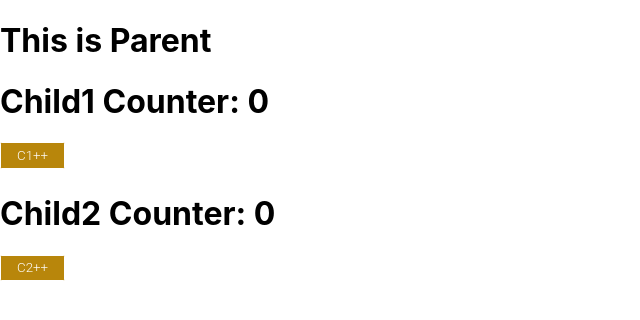
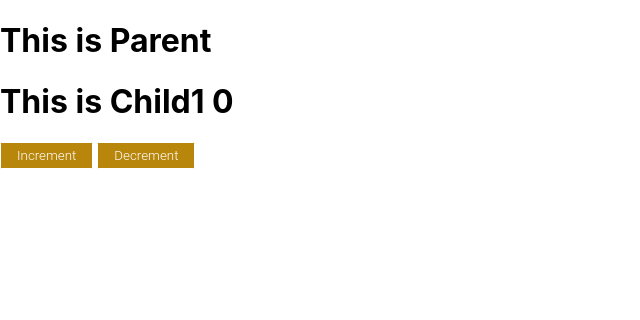
Before and after one commit to MuhammadTalhaRao/boot-camp_v2, a React (Create React App) app: page / in a window 1280 px wide. Shown: the top 320 px of the page, without its empty margins (0-640 px from the left). Built offline with nearby package versions, Linux system fonts and the light colour scheme.

Commit message:
improved counter

```diff
--- a/src/CounterHook.js
+++ /dev/null
@@ -1,5 +0,0 @@
-import React, { createContext } from 'react';
-
-const MaCounter = createContext(0);
-
-export default MaCounter;
--- a/src/Parent.js
+++ b/src/Parent.js
@@ -1,19 +1,17 @@
-import React, { Component, useState } from 'react';
+import React, { useState, useContext } from 'react';
 import Child1 from './child1';
-import Child2 from './child2';
-import MaCounter from './CounterHook';
+import Counter_Hook from './contextHook';
 
 function Parent(){
-    let countState = useState(0);
+    let p_counter = useState(0);
 
     return(
+        <Counter_Hook.Provider value = {p_counter} >
         <div>
-            <MaCounter.Provider value = {countState} >
-                <h1>This is Parent</h1>
-                <Child1 />
-                <Child2 />
-            </MaCounter.Provider>
+            <h1>This is Parent</h1>
+            <Child1 />
         </div>
+        </Counter_Hook.Provider>
     );
 }
 
--- a/src/child1.js
+++ b/src/child1.js
@@ -1,16 +1,21 @@
 import React, { useContext } from 'react';
-import MaCounter from './CounterHook';
+import Counter_Hook from './contextHook';
 import './button.css';
 
 function Child1(){
-    let counterValue = useContext(MaCounter);
+    let using_c_h = useContext(Counter_Hook);
 
     return(
         <div>
-            <h1>Child1 Counter: {counterValue[0]}</h1>
-            <button className = 'ClassicButton' onClick = {
-                ()=> counterValue[1](++counterValue[0])
-                } >C1++</button>
+            <h1>This is Child1 { using_c_h[0] }</h1>
+            <button
+                onClick = { () => using_c_h[1]( ++using_c_h[0] ) }
+                className = 'ClassicButton'  >
+                    Increment</button>
+            <button
+                onClick = { () => using_c_h[1]( --using_c_h[0] ) }
+                className = 'ClassicButton'  >
+                    Decrement</button>
         </div>
     );
 }
--- a/src/child2.js
+++ b/src/child2.js
@@ -1,16 +1,8 @@
-import React, { useContext } from 'react';
-import MaCounter from './CounterHook';
+import React from 'react';
+import Child1 from './child1';
 
 function Child2(){
-    let couunterValue = useContext(MaCounter);
-    return(
-        <div>
-            <h1>Child2 Counter: {couunterValue[0]}</h1>
-            <button className = 'ClassicButton' onClick = {
-                ()=> couunterValue[1](couunterValue[0]++)
-            } >C2++</button>
-        </div>
-    );
+
 }
 
 export default Child2;
--- /dev/null
+++ b/src/contextHook.js
@@ -0,0 +1,5 @@
+import React, { createContext } from 'react';
+
+const Counter_Hook = createContext(0);
+
+export default Counter_Hook;
--- a/src/index.js
+++ b/src/index.js
@@ -3,10 +3,7 @@ import ReactDOM from 'react-dom';
 import './index.css';
 import App from './App';
 import * as serviceWorker from './serviceWorker';
-import Cool_name from './ma_jsx';
-import Button from './button.js';
-import CounterContext from './CounterHook.js';
-import Parent from './Parent.js';
+import Parent from './parent';
 
 ReactDOM.render(
   <React.StrictMode>
```
Also changed, not shown: src/counterReducer.js (added, +11 -0 lines).
